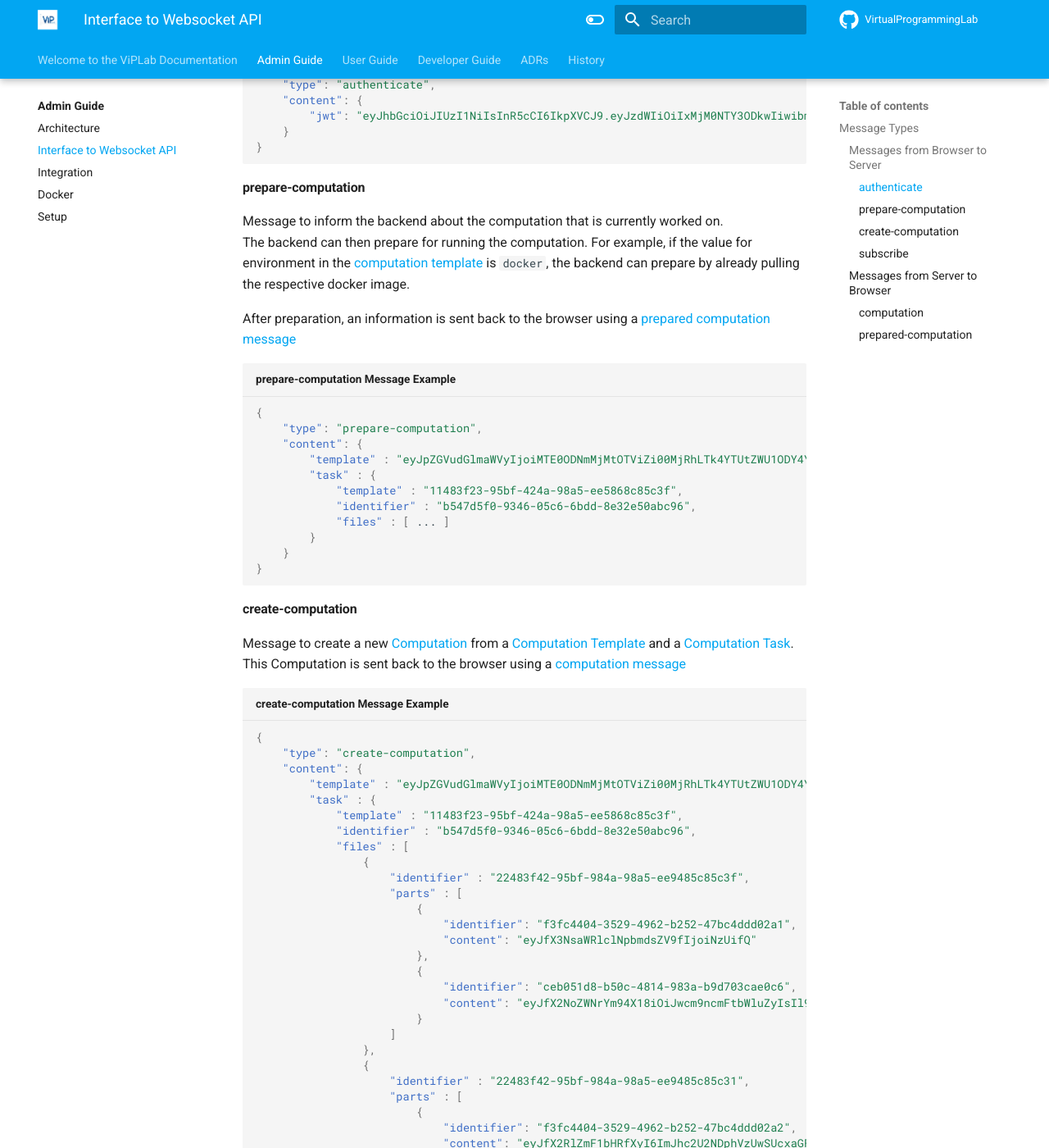
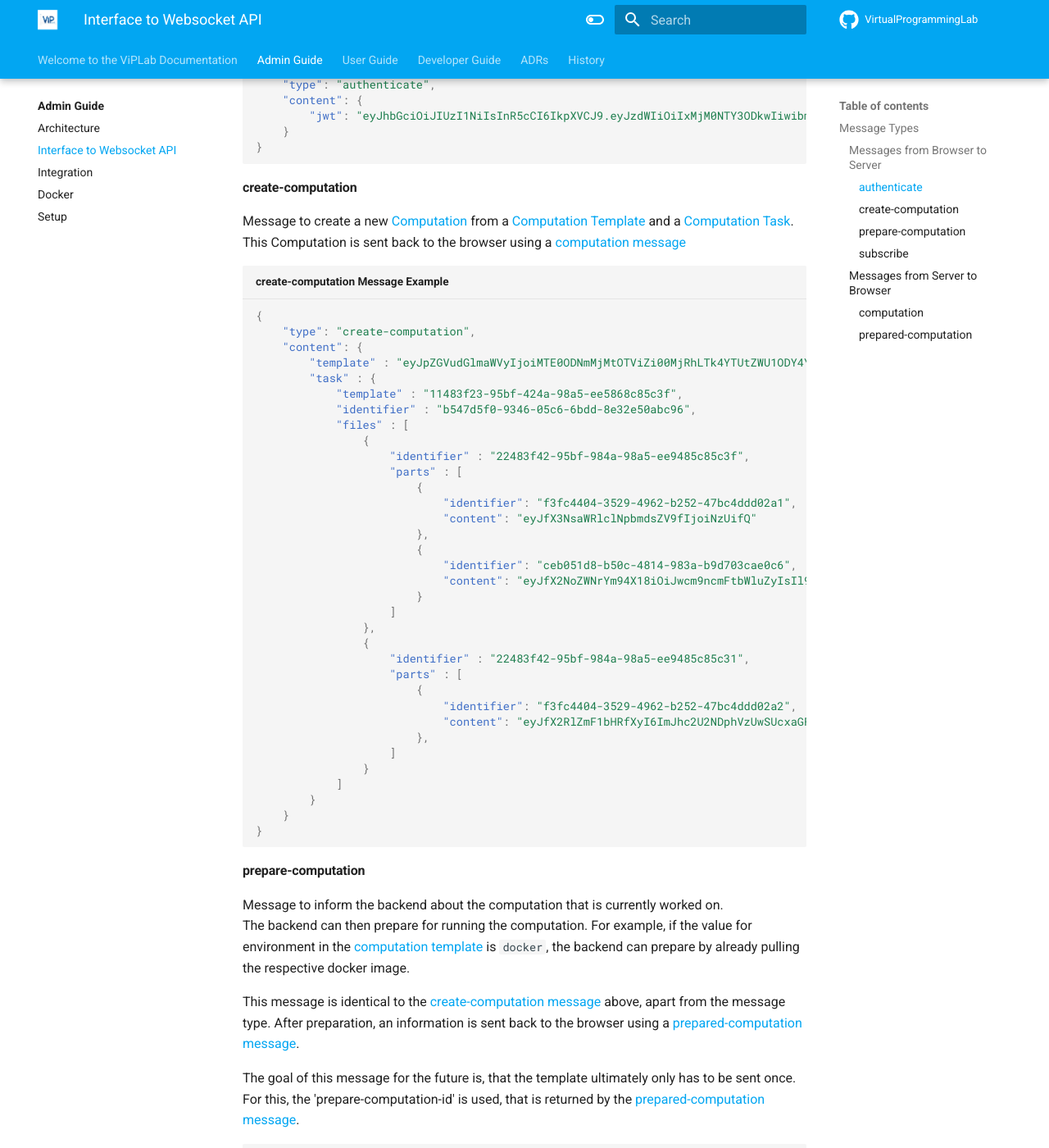
Before and after one commit to katharina-schulze/SusI-Documentation, an MkDocs documentation site: the page built from docs/admin/interface.md, in a window 1280 px wide and 1400 px high, scrolled down 1071 px. Shown: the whole window at 82% size. Built offline with MkDocs 1.6.1 and Material for MkDocs 9.7.7, drawn with Linux system fonts in a browser that asks for light colours; some of the changed text lies outside the part shown.

Commit message:
Update new messages

````diff
--- a/docs/admin/interface.md
+++ b/docs/admin/interface.md
@@ -49,28 +49,6 @@ This message contains authentication tokens in terms of JWTs, that are provided
 }
 ```
 
-#### prepare-computation
-
-Message to inform the backend about the computation that is currently worked on.
-The backend can then prepare for running the computation.
-For example, if the value for environment in the [computation template](../developer/computation_template.md) is `docker`, the backend can prepare by already pulling the respective docker image.
-
-After preparation, an information is sent back to the browser using a [prepared computation message](#prepared-computation)
-
-``` json title="prepare-computation Message Example"
-{
-    "type": "prepare-computation",
-    "content": {
-        "template" : "eyJpZGVudGlmaWVyIjoiMTE0ODNmMjMtOTViZi00MjRhLTk4YTUtZWU1ODY4Yzg1YzNmIiw...",
-        "task" : {
-            "template" : "11483f23-95bf-424a-98a5-ee5868c85c3f",
-            "identifier" : "b547d5f0-9346-05c6-6bdd-8e32e50abc96",
-            "files" : [ ... ]
-        }
-    }
-}
-```
-
 #### create-computation
 
 Message to create a new [Computation](../developer/computation.md) from a [Computation Template](../developer/computation_template.md) and a [Computation Task](../developer/computation_task.md).
@@ -108,6 +86,32 @@ This Computation is sent back to the browser using a [computation message](#comp
                     ]
                 }
             ]
+        }
+    }
+}
+```
+
+#### prepare-computation
+
+Message to inform the backend about the computation that is currently worked on.
+The backend can then prepare for running the computation.
+For example, if the value for environment in the [computation template](../developer/computation_template.md) is `docker`, the backend can prepare by already pulling the respective docker image.
+
+This message is identical to the [create-computation message](#create-computation) above, apart from the message type.
+After preparation, an information is sent back to the browser using a [prepared-computation message](#prepared-computation).
+
+The goal of this message for the future is, that the template ultimately only has to be sent once.
+For this, the 'prepare-computation-id' is used, that is returned by the [prepared-computation message](#prepared-computation).
+
+``` json title="prepare-computation Message Example"
+{
+    "type": "prepare-computation",
+    "content": {
+        "template" : "eyJpZGVudGlmaWVyIjoiMTE0ODNmMjMtOTViZi00MjRhLTk4YTUtZWU1ODY4Yzg1YzNmIiw...",
+        "task" : {
+            "template" : "11483f23-95bf-424a-98a5-ee5868c85c3f",
+            "identifier" : "b547d5f0-9346-05c6-6bdd-8e32e50abc96",
+            "files" : [ ... ]
         }
     }
 }
@@ -155,6 +159,7 @@ This message is used to send a Computation back to the browser.
 #### prepared-computation
 
 This message is used to signal, that preparation of the backend was successful.
+The id that is returned is a prepare-computation-id.
 
 ``` json title="prepared-computation Message Example"
 {
````
Also changed, not shown: docs/developer/system_status.md (+9 -6 lines).
